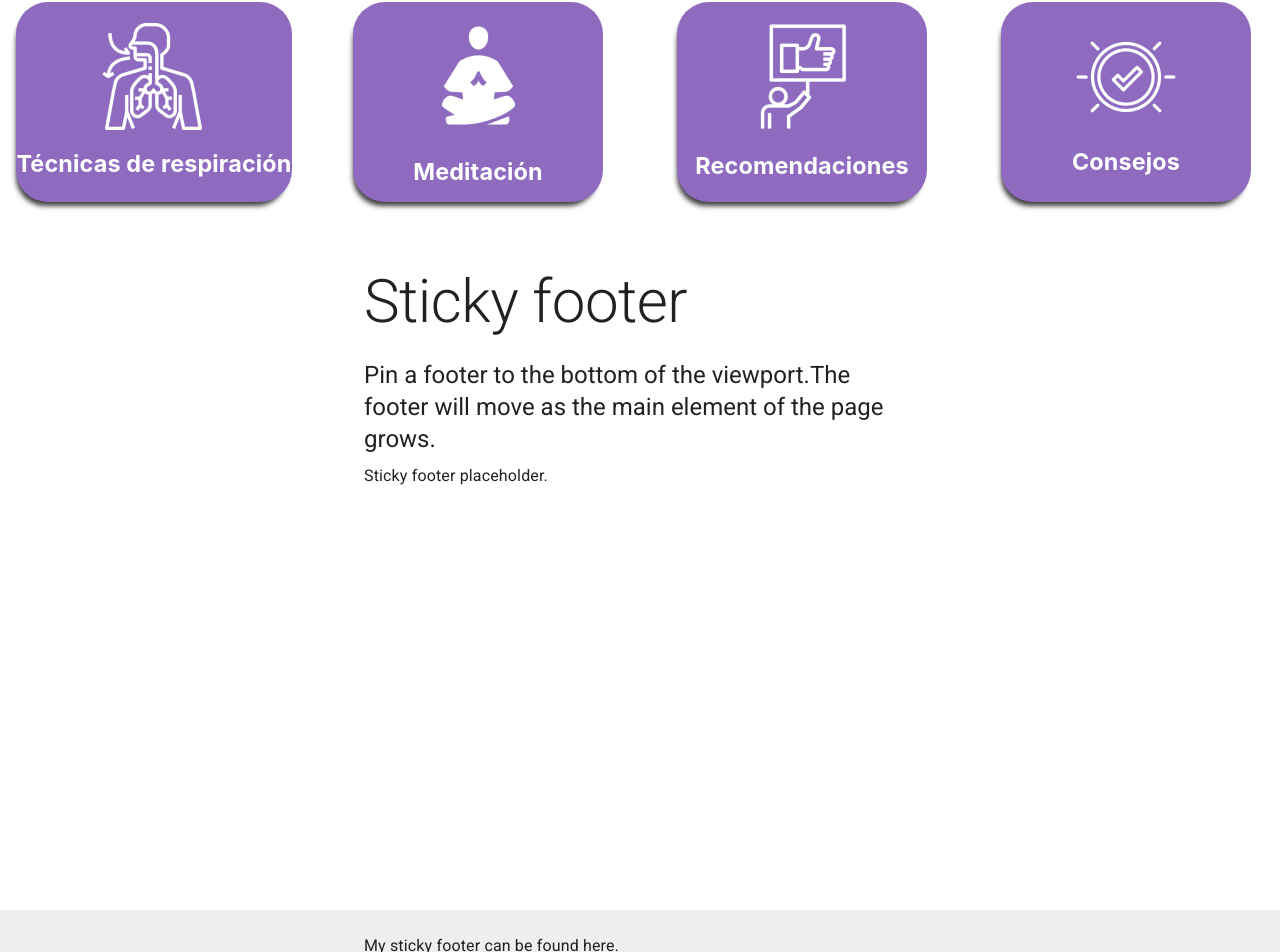
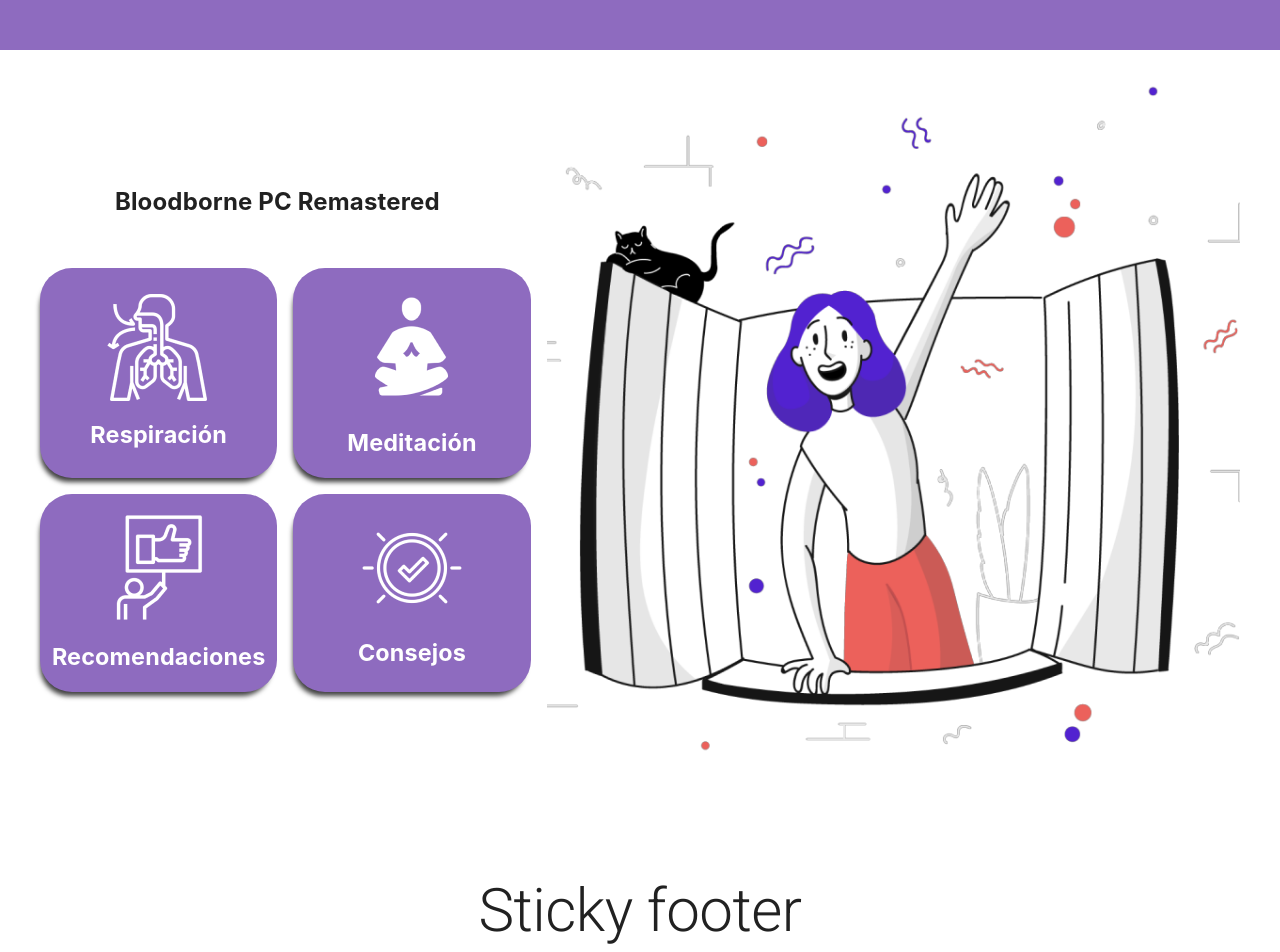
Before and after one commit to JoaquinJPB/TFG, a React (Create React App) app: page / in a window 1280 px wide. Shown: the part 328-1280 px from the top of the page. Built offline with nearby package versions, Linux system fonts and the light colour scheme; no server answers.

Commit message:
Grid Home

```diff
--- a/src/components/HomeSectionCard.jsx
+++ b/src/components/HomeSectionCard.jsx
@@ -4,7 +4,7 @@ import styles from "../styles/HomeSectionCard.module.css";
 
 const HomeSectionCard = ({ title, img, route }) => {
   return (
-    <Link to={"/" + route}>
+    <Link to={"/" + route} style={{width: '100%'}}>
       <div className={styles.cardBody}>
         <img src={img} alt={title} />
         <h3>{title}</h3>
--- a/src/components/StickyFooter.jsx
+++ b/src/components/StickyFooter.jsx
@@ -2,20 +2,6 @@ import CssBaseline from '@mui/material/CssBaseline';
 import Box from '@mui/material/Box';
 import Typography from '@mui/material/Typography';
 import Container from '@mui/material/Container';
-import Link from '@mui/material/Link';
-
-function Copyright() {
-  return (
-    <Typography variant="body2" color="text.secondary">
-      {'Copyright © '}
-      <Link color="inherit" href="https://mui.com/">
-        Your Website
-      </Link>{' '}
-      {new Date().getFullYear()}
-      {'.'}
-    </Typography>
-  );
-}
 
 export default function StickyFooter() {
   return (
@@ -23,7 +9,9 @@ export default function StickyFooter() {
       sx={{
         display: 'flex',
         flexDirection: 'column',
-        minHeight: '100vh',
+        minHeight: '40vh',
+        justifyContent: 'center',
+        textAlign: 'center'
       }}
     >
       <CssBaseline />
@@ -51,9 +39,8 @@ export default function StickyFooter() {
       >
         <Container maxWidth="sm">
           <Typography variant="body1">
-            My sticky footer can be found here.
+            Joaquin Pastore Barrios
           </Typography>
-          <Copyright />
         </Container>
       </Box>
     </Box>
--- a/src/routes/Home.jsx
+++ b/src/routes/Home.jsx
@@ -5,6 +5,7 @@ import imgBreathing from "../images/breathing_section.png"
 import imgMeditation from "../images/meditation_section.png"
 import imgRecommendations from "../images/recommendations_section.png"
 import imgAdvice from "../images/advice_section.png"
+import imgHome from "../images/Welcome_Background.png"
 import { Grid } from "@mui/material"
 
 const Home = () => {
@@ -16,33 +17,59 @@ const Home = () => {
           The official, opinionated, batteries-included toolset for efficient
           Redux development
         </h3>
-        <button>
-          <span className={styles.button_top}>Button</span>
-        </button>
       </section>
+      <Grid container spacing={2} px={5}>
+        <Grid item xs={12} md={5} display={"flex"} justifyContent={'center'} alignItems={'center'}>
           <Grid container spacing={2}>
-        <Grid item xs={12} sm={6} lg={3}  display={"flex"} justifyContent={"center"}>
+            <Grid xs={12} display={"flex"} justifyContent={'center'} alignItems={'center'}>
+            <h1>Bloodborne PC Remastered</h1>
+            </Grid>
+            <Grid
+              item
+              xs={12}
+              sm={6}
+              display={"flex"}
+              justifyContent={"center"}
+            >
               <HomeSectionCard
-            title={"Técnicas de respiración"}
+                title={"Respiración"}
                 img={imgBreathing}
                 route={"breathing"}
               />
             </Grid>
-        <Grid item xs={12} sm={6} lg={3} display={"flex"} justifyContent={"center"}>
+            <Grid
+              item
+              xs={12}
+              sm={6}
+              display={"flex"}
+              justifyContent={"center"}
+            >
               <HomeSectionCard
                 title={"Meditación"}
                 img={imgMeditation}
                 route={"meditation"}
               />
             </Grid>
-        <Grid item xs={12} sm={6} lg={3} display={"flex"} justifyContent={"center"}>
+            <Grid
+              item
+              xs={12}
+              sm={6}
+              display={"flex"}
+              justifyContent={"center"}
+            >
               <HomeSectionCard
                 title={"Recomendaciones"}
                 img={imgRecommendations}
                 route={"recommendations"}
               />
             </Grid>
-        <Grid item xs={12} sm={6} lg={3} display={"flex"} justifyContent={"center"}>
+            <Grid
+              item
+              xs={12}
+              sm={6}
+              display={"flex"}
+              justifyContent={"center"}
+            >
               <HomeSectionCard
                 title={"Consejos"}
                 img={imgAdvice}
@@ -50,6 +77,13 @@ const Home = () => {
               />
             </Grid>
           </Grid>
+        </Grid>
+        <Grid item xs={12} md={7} display={"flex"} justifyContent={'center'} alignItems={'center'}>
+        <figure>
+          <img src={imgHome} alt="Welcome" className={styles.imgHome} />
+        </figure>
+        </Grid>
+      </Grid>
     </article>
   )
 }
--- a/src/styles/Home.module.css
+++ b/src/styles/Home.module.css
@@ -7,7 +7,7 @@
 
 .headerHome {
   text-align: center;
-  min-height: 30vh;
+  min-height: 40vh;
   padding: 2rem;
   background-color: #8E6BBF;
   width: 100%;
@@ -31,6 +31,6 @@
   margin-top: 1rem;
 }
 
-.homeCards div {
-  background-color: var(--primaryColor);
+.imgHome {
+  width: 100%;
 }
--- a/src/styles/HomeSectionCard.module.css
+++ b/src/styles/HomeSectionCard.module.css
@@ -9,9 +9,9 @@
   color: #fff;
   border-radius: 2rem;
   font-size: 1.25rem;
-  min-width: 250px;
-  height: 200px;
+  height: 100%;
   background-color: var(--primaryColor);
+  border: 2px solid transparent;
 }
 
 .cardBody h3 {
```
Lines whose indentation alone changed are shown as unchanged.
